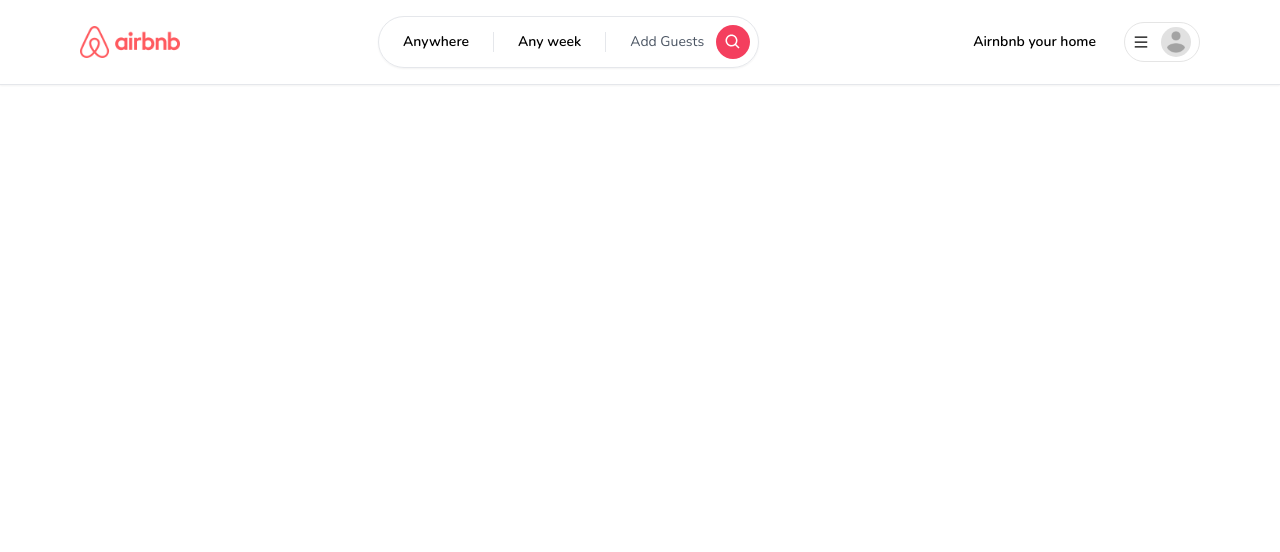
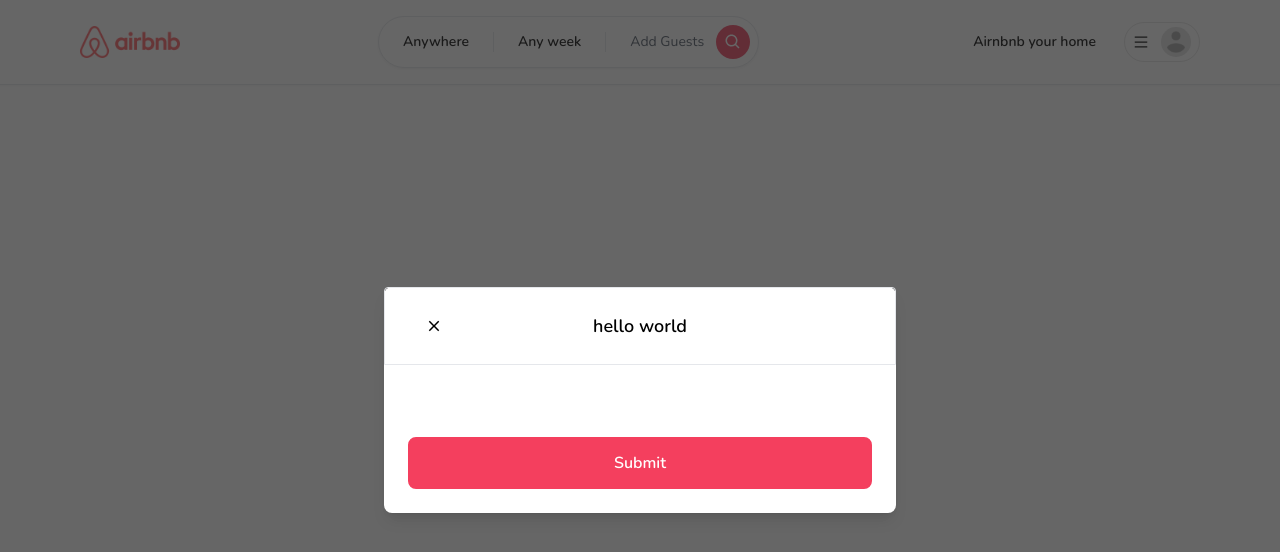
Before and after one commit to novyapp/airbnb_nextjs, a Next.js app: page / in a window 1280 px wide. Shown: the top 552 px of the page. Built offline with nearby package versions, Linux system fonts and the light colour scheme.

Commit message:
Modal and Button component

```diff
--- /dev/null
+++ b/app/components/Button.tsx
@@ -0,0 +1,45 @@
+"use Client";
+
+import React from "react";
+import { IconType } from "react-icons";
+
+interface ButtonProps {
+  label: String;
+  onClick: (e: React.MouseEvent<HTMLButtonElement>) => void;
+  disabled?: boolean;
+  outline?: boolean;
+  small?: boolean;
+  icon?: IconType;
+}
+
+const Button: React.FC<ButtonProps> = ({
+  label,
+  onClick,
+  disabled,
+  outline,
+  small,
+  icon: Icon,
+}) => {
+  return (
+    <button
+      onClick={onClick}
+      disabled={disabled}
+      className={`
+        relative w-full rounded-lg transition hover:opacity-80
+        disabled:cursor-not-allowed disabled:opacity-70
+        ${outline ? "bg-white" : "bg-rose-500"}
+        ${outline ? "border-black" : "border-rose-500"}
+        ${outline ? "text-black" : "text-white"}
+        ${small ? "py-1" : "py-3"}
+        ${small ? "text-sm" : "text-md"}
+        ${small ? "font-light" : "font-semibold"}
+        ${small ? "border-[1px]" : "border-[2px]"}
+    `}
+    >
+      {Icon && <Icon size={24} className="absolute left-4 top-3" />}
+      {label}
+    </button>
+  );
+};
+
+export default Button;
--- /dev/null
+++ b/app/components/modals/Modal.tsx
@@ -0,0 +1,107 @@
+"use client";
+
+import React, { useCallback, useEffect, useState } from "react";
+
+import { IoMdClose } from "react-icons/io";
+import Button from "../Button";
+
+interface ModalProps {
+  isOpen?: boolean;
+  onClose: () => void;
+  onSubmit: () => void;
+  title?: string;
+  body?: React.ReactElement;
+  footer?: React.ReactElement;
+  actionLabel: string;
+  disabled?: boolean;
+  secondaryAction?: () => void;
+  secondaryActionLabel?: string;
+}
+
+const Modal: React.FC<ModalProps> = ({
+  isOpen,
+  onClose,
+  onSubmit,
+  title,
+  body,
+  footer,
+  actionLabel,
+  disabled,
+  secondaryAction,
+  secondaryActionLabel,
+}) => {
+  const [showModal, setShowModal] = useState(isOpen);
+
+  useEffect(() => {
+    setShowModal(isOpen);
+  }, [isOpen]);
+
+  const handleClose = useCallback(() => {
+    if (disabled) return;
+
+    setShowModal(false);
+    setTimeout(() => {
+      onClose();
+    }, 300);
+  }, [disabled, onClose]);
+
+  const handleSubmit = useCallback(() => {
+    if (disabled) return;
+
+    onSubmit();
+  }, [disabled, onSubmit]);
+
+  const handleSecondaryaction = useCallback(() => {
+    if (disabled || !secondaryAction) return;
+
+    secondaryAction();
+  }, [disabled, secondaryAction]);
+
+  return (
+    <div className="fixed inset-0 z-50 flex items-center justify-center overflow-y-auto overflow-x-hidden bg-neutral-800/70 outline-none focus:outline-none">
+      <div className="relative mx-auto my-6 h-full w-full md:h-auto md:w-4/6 lg:h-auto lg:w-3/6 xl:w-2/5">
+        {/* CONTENT */}
+        <div
+          className={`translate h-full duration-300 ${
+            !showModal ? "translate-y-0" : "translate-y-full"
+          } ${!showModal ? "opacity-100" : "opacity-100"}`}
+        >
+          <div className="translate relative flex h-full w-full flex-col rounded-lg border-0 bg-white shadow-lg outline-none focus:outline-none md:h-auto lg:h-auto">
+            {/* HEADER */}
+            <div className="relative flex items-center justify-center rounded-t border border-b-[1px] p-6">
+              <button
+                onClick={handleClose}
+                className="absolute left-9 border-0 p-1 transition hover:opacity-70"
+              >
+                <IoMdClose size={18} />
+              </button>
+              <div className="text-lg font-semibold">{title}</div>
+            </div>
+            {/* BODY */}
+            <div className="relative flex-auto p-6">{body}</div>
+            {/* FOOTER */}
+            <div className="flex flex-col gap-2 p-6">
+              <div className="flex w-full flex-row items-center gap-4">
+                {secondaryAction && secondaryActionLabel && (
+                  <Button
+                    outline
+                    disabled={disabled}
+                    label={secondaryActionLabel}
+                    onClick={handleSecondaryaction}
+                  />
+                )}
+                <Button
+                  disabled={disabled}
+                  label={actionLabel}
+                  onClick={handleSubmit}
+                />
+              </div>
+            </div>
+          </div>
+        </div>
+      </div>
+    </div>
+  );
+};
+
+export default Modal;
--- a/app/layout.tsx
+++ b/app/layout.tsx
@@ -3,6 +3,7 @@
 import "./globals.css";
 import Navbar from "./components/navbar/Navbar";
 import ClientOnly from "./components/ClientOnly";
+import Modal from "./components/modals/Modal";
 
 export const metadata = {
   title: "Airbnb",
@@ -23,6 +24,7 @@
       <body className={font.className}>
         <ClientOnly>
           <Navbar />
+          <Modal title="hello world" actionLabel="Submit" />
         </ClientOnly>
         {children}
       </body>
```
